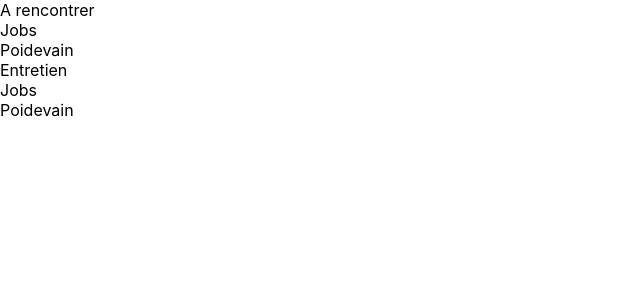
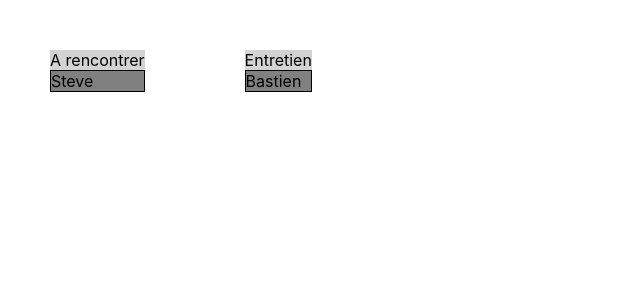
Before and after one commit to Bastienp/wttj-test-front, a React (Create React App) app: page / in a window 1280 px wide. Shown: the top 300 px of the page, without its empty margins (0-640 px from the left). Built offline with nearby package versions, Linux system fonts and the light colour scheme.

Commit message:
- Add some basic css to display lists and cards. - Improve validates of props with prop-types. - Add step to fixtures users and lists to display users on the proper list.

```diff
--- a/src/App.js
+++ b/src/App.js
@@ -2,13 +2,22 @@ import React, { Component } from 'react';
 import './App.css';
 import CardList from "./CardList";
 import {cardLists} from "./fixtures/cardLists";
+import {users} from "./fixtures/users";
+
+function filterUsersByStep(step) {
+    return users.filter( user =>
+        user.step === step
+
+    );
+}
+
 
 class App extends Component {
   render() {
     return (
         <div>
             {cardLists.map((cardList) => (
-                <CardList cardList={cardList} />
+                <CardList users={filterUsersByStep(cardList.step)} name={cardList.name} step={cardList.step} />
             ))}
         </div>
     );
--- /dev/null
+++ b/src/Card.css
@@ -0,0 +1,4 @@
+.card {
+  background: grey;
+  border: 1px solid black;
+}
--- a/src/Card.js
+++ b/src/Card.js
@@ -1,9 +1,16 @@
 import React, { Component } from 'react';
+import './Card.css';
+import PropTypes from 'prop-types'
 
-const Card = ({user}) => (
-    <div>
-        {user.name}
+
+const Card = ({firstname}) => (
+    <div className='card'>
+        {firstname}
     </div>
 );
+Card.propTypes = {
+    firstname: PropTypes.string.isRequired,
+    step: PropTypes.string.isRequired,
+};
 
 export default Card;
--- /dev/null
+++ b/src/CardList.css
@@ -0,0 +1,6 @@
+
+.cardList {
+  background: lightgrey;
+  display: inline-block;
+  margin: 50px;
+}
--- a/src/CardList.js
+++ b/src/CardList.js
@@ -1,20 +1,19 @@
 import React, { Component } from 'react';
 import PropTypes from 'prop-types'
 import Card from "./Card";
-import {users} from "./fixtures/users";
+import './CardList.css';
 
-
-Card.propTypes = {
-    name: PropTypes.string.isRequired
-};
-
-const CardList = ({cardList}) => (
-    <div>
-        {cardList.name}
+const CardList = ({users, name}) => (
+    <div className="cardList">
+        {name}
         {users.map((user) => (
-            <Card user={user} />
+            <Card firstname={user.firstname} step={user.step} />
         ))}
     </div>
 );
+CardList.propTypes = {
+    users: PropTypes.array.isRequired,
+    name: PropTypes.string.isRequired,
+};
 
 export default CardList;
--- a/src/fixtures/cardLists.js
+++ b/src/fixtures/cardLists.js
@@ -1,8 +1,10 @@
 export const cardLists = [
     {
         name: "A rencontrer",
+        step: "to_meet",
     },
     {
         name: "Entretien",
+        step: "interview"
     },
 ];
--- a/src/fixtures/users.js
+++ b/src/fixtures/users.js
@@ -1,12 +1,14 @@
 export const users = [
     {
-        name: "Jobs",
-        username: "Steve",
-        email: "steve@jobs.com"
+        lastname: "Jobs",
+        firstname: "Steve",
+        email: "steve@jobs.com",
+        step: "to_meet",
     },
     {
-        name: "Poidevain",
-        username: "Bastien",
-        email: "bastien@poidevain.com"
+        lastname: "Poidevain",
+        firstname: "Bastien",
+        email: "bastien@poidevain.com",
+        step: "interview"
     },
 ];
```
